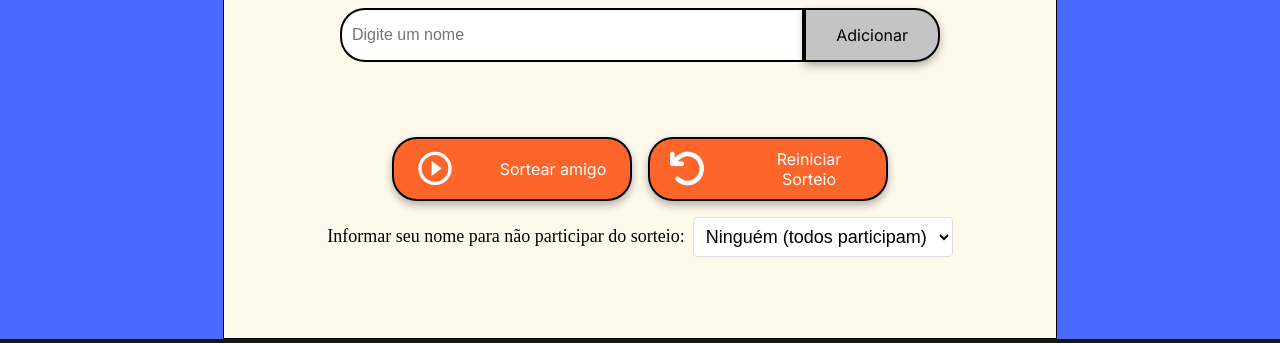
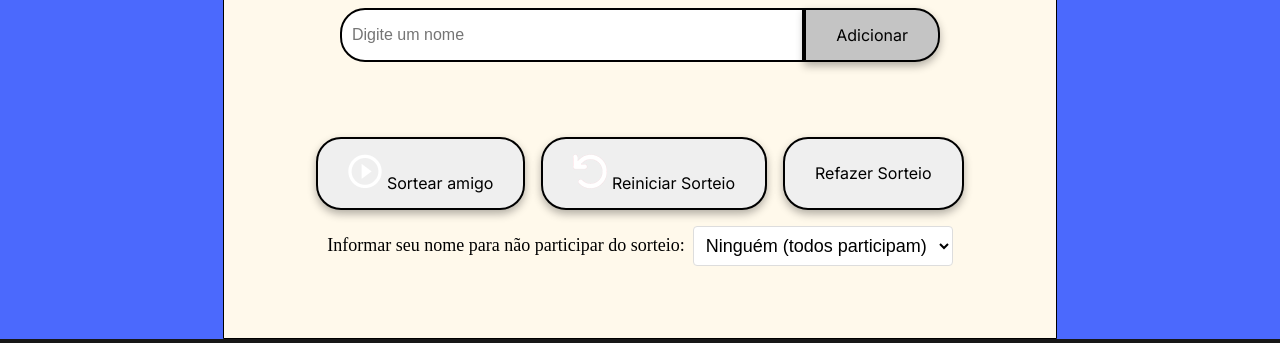
Before and after one commit to Marcusqueiroz93/sorteio_amigo_secreto, a plain HTML site: page index.html in a window 1280 px wide. Shown: the part 388-731 px from the top of the page. Drawn offline with nearby package versions, Linux system fonts and the light colour scheme.

Commit message:
Update index.html
📝 Atualizações no HTML
Estrutura Melhorada: A estrutura do HTML foi otimizada para uma melhor organização e legibilidade. As seções de participantes e resultado foram claramente separadas em <div>s distintas.
Adição de Componentes Interativos: Novos botões de "Refazer Sorteio" e "Excluir Participante" foram adicionados, com IDs apropriados para facilitar a interação com os elementos via JavaScript.
Listagem de Participantes: Agora, a lista de participantes é gerada dinamicamente, o que facilita a adição ou remoção de nomes sem a necessidade de alterar o código HTML manualmente.
Melhoria na Semântica: Foram adicionadas tags semânticas como <section> e <article> para melhor acessibilidade e compreensão do conteúdo.

```diff
--- a/index.html
+++ b/index.html
@@ -38,6 +38,11 @@
           </button>
         </div>
 
+        <!-- Indicador de carregamento substituindo a lista de amigos -->
+        <div id="carregando" class="carregando" style="display: none;">
+          <div class="spinner"></div> <!-- Animação de carregamento -->
+        </div>
+
         <ul
           id="listaAmigos"
           class="name-list"
@@ -48,7 +53,7 @@
 
         <div class="button-container">
           <button
-            class="button-draw"
+            class="sortearAmigo"
             onclick="sortearAmigo()"
             aria-label="Sortear amigo secreto"
           >
@@ -59,13 +64,21 @@
             Sortear amigo
           </button>
           <button
-            class="button-draw"
+            class="reiniciarSorteio"
             onclick="reiniciarSorteio()"
             aria-label="Reiniciar o sorteio"
           >
             <img src="assets/reset-icon.png" alt="Ícone para reiniciar" />
             Reiniciar Sorteio
           </button>
+        </button>
+        <button
+        class="refazerSorteio"
+        onclick="refazerSorteio()"
+        aria-label="Refazer o sorteio com a mesma lista"
+      >
+        Refazer Sorteio
+      </button>
         </div>
 
         <!-- Select para escolher quem será excluído do sorteio -->
@@ -103,8 +116,6 @@
           >
             <img src="assets/linkedin.png" alt="Ícone do LinkedIn" />
           </a>
-
-          </a>
         </div>
       </div>
     </footer>
```
